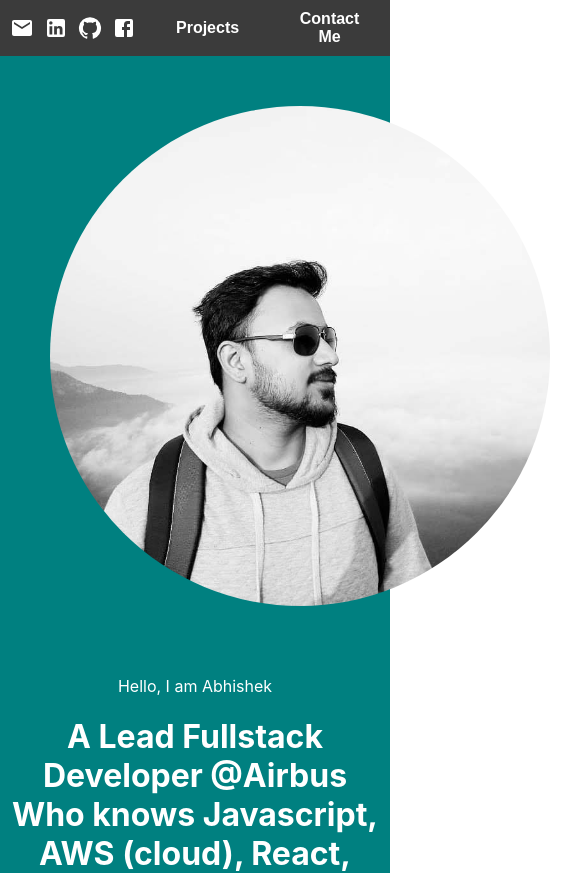
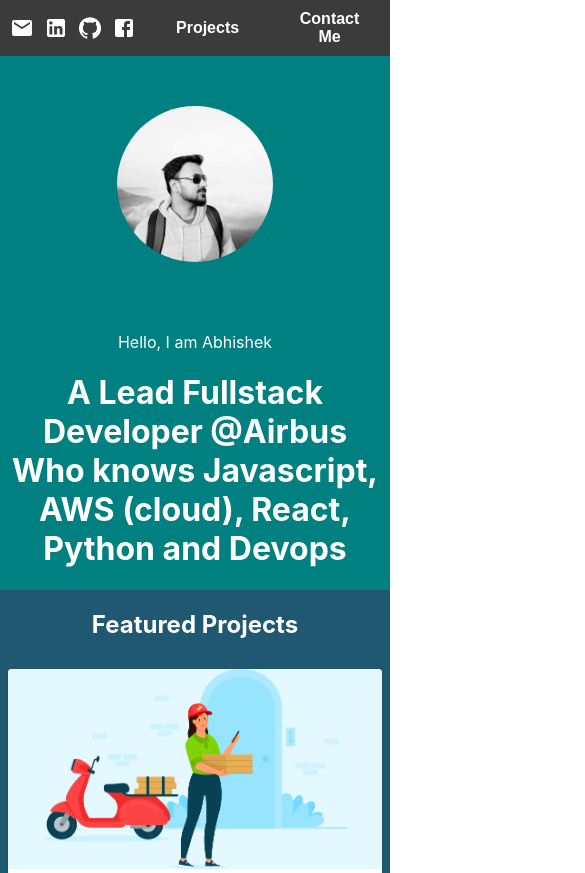
Before and after one commit to abhiscripts/myprofile, a React (Create React App) app: page / in a window 390 px wide. Shown: the top 873 px of the page, 585 px wide, since content can reach past the window. Built offline with nearby package versions, Linux system fonts and the light colour scheme.

Commit message:
mobile friendly

```diff
--- a/src/App.css
+++ b/src/App.css
@@ -1,38 +1,19 @@
-.App {
-  text-align: center;
+.app-container {
+text-align: center;
 }
 
-.App-logo {
-  height: 40vmin;
-  pointer-events: none;
+.content-container {
+  /* Add desired styles for the content container */
 }
 
-@media (prefers-reduced-motion: no-preference) {
-  .App-logo {
-    animation: App-logo-spin infinite 20s linear;
+@media (max-width: 768px) {
+  .app-container {
+    /* Adjust styles for mobile view */
+  }
+
+  .content-container {
+    /* Adjust styles for mobile view */
+    display: flex;
+    flex-direction: column;
   }
 }
-
-.App-header {
-  background-color: #282c34;
-  min-height: 100vh;
-  display: flex;
-  flex-direction: column;
-  align-items: center;
-  justify-content: center;
-  font-size: calc(10px + 2vmin);
-  color: white;
-}
-
-.App-link {
-  color: #61dafb;
-}
-
-@keyframes App-logo-spin {
-  from {
-    transform: rotate(0deg);
-  }
-  to {
-    transform: rotate(360deg);
-  }
-}
--- a/src/App.js
+++ b/src/App.js
@@ -12,14 +12,17 @@
   const projectsRef = useRef(null);
   const contactRef = useRef(null);
   return (
-    <div className="App">
+    <div className="app-container">
       <Header projectsRef={projectsRef} contactRef={contactRef} />
+      <div className="content-container">
         <About />
+
         <div ref={projectsRef}>
           <Projects />
         </div>
         <div ref={contactRef}>
           <Contact />
+        </div>
       </div>
       <Footer />
       <ScrollToTop />
--- a/src/Component/component.css
+++ b/src/Component/component.css
@@ -31,7 +31,7 @@
 
 .about {
   background-color: teal;
-  height: 1000px;
+  max-height: 70%;
 }
 
 .about p,
@@ -40,14 +40,15 @@
 }
 
 .about img {
-  border-radius: 50%;
-  width: 500px;
-  padding: 50px;
-}
+    border-radius: 50%;
+    max-width: 40%;
+    height: auto;
+    padding: 50px;
+  }
 
 .projects {
   display: flex;
-  height: 1000px;
+  max-height: 60%;
   flex-direction: column;
   align-items: center;
   background-color: rgb(32, 88, 114);
@@ -105,7 +106,7 @@
   margin: 0 auto;
   padding: 20px;
   background-color: #4f746d;
-  height: 600px;
+  max-height: 40%;
 }
 .contact-form-container {
     margin: 0 auto;
```
Lines whose indentation alone changed are shown as unchanged.
